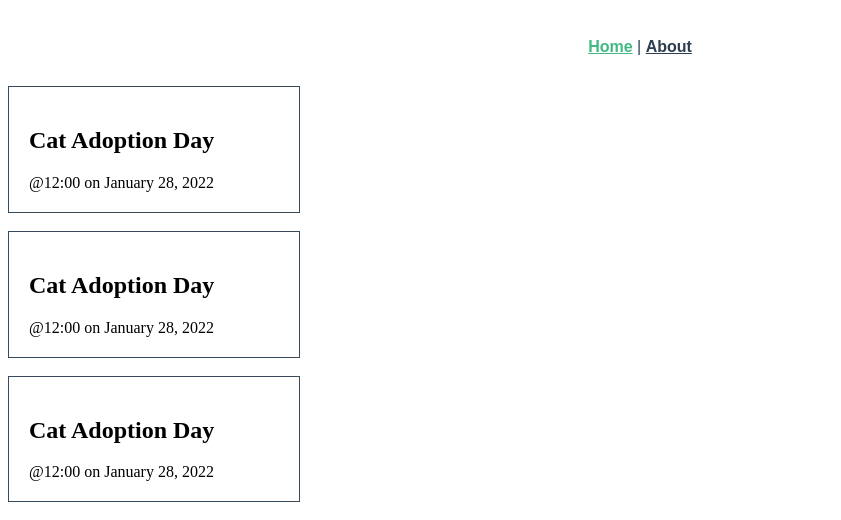
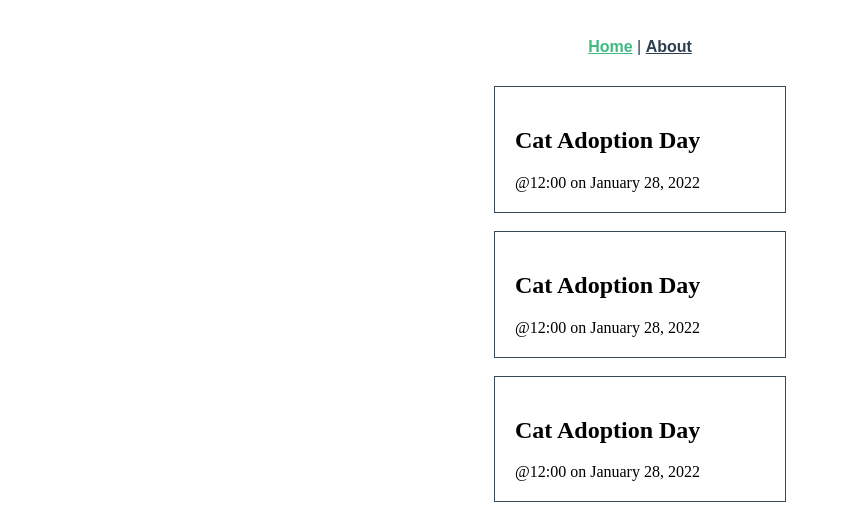
Before and after one commit to PhilipHousdens/compo-base-lab2, a Vue app: page / in a window 1280 px wide. Shown: the top 520 px of the page, without its empty margins (0-841 px from the left). Built offline with nearby package versions, Linux system fonts and the light colour scheme.

Commit message:
Align event card to center

```diff
--- a/src/components/EventCard.vue
+++ b/src/components/EventCard.vue
@@ -2,7 +2,7 @@
 import { ref } from 'vue'
 import Event from '@/type/Event'
 defineProps<{
-  msg: Event
+  event: Event
 }>()
 const event = ref({
   id: 5928101,
--- a/src/views/HomeView.vue
+++ b/src/views/HomeView.vue
@@ -41,7 +41,14 @@
 </script>
 
 <template>
-  <div class="home">
+  <div class="events">
     <EventCard v-for="event in events" :key="event.id" :event="event" />
   </div>
 </template>
+<style scoped>
+.events {
+  display: flex;
+  flex-direction: column;
+  align-items: center;
+}
+</style>
```
